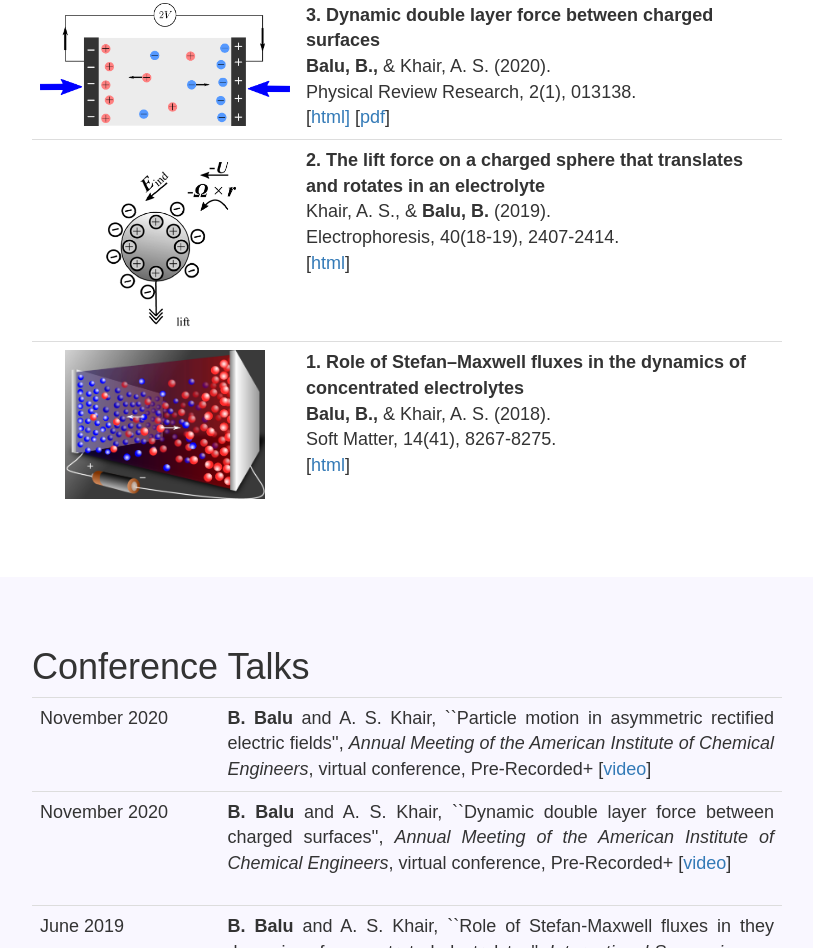
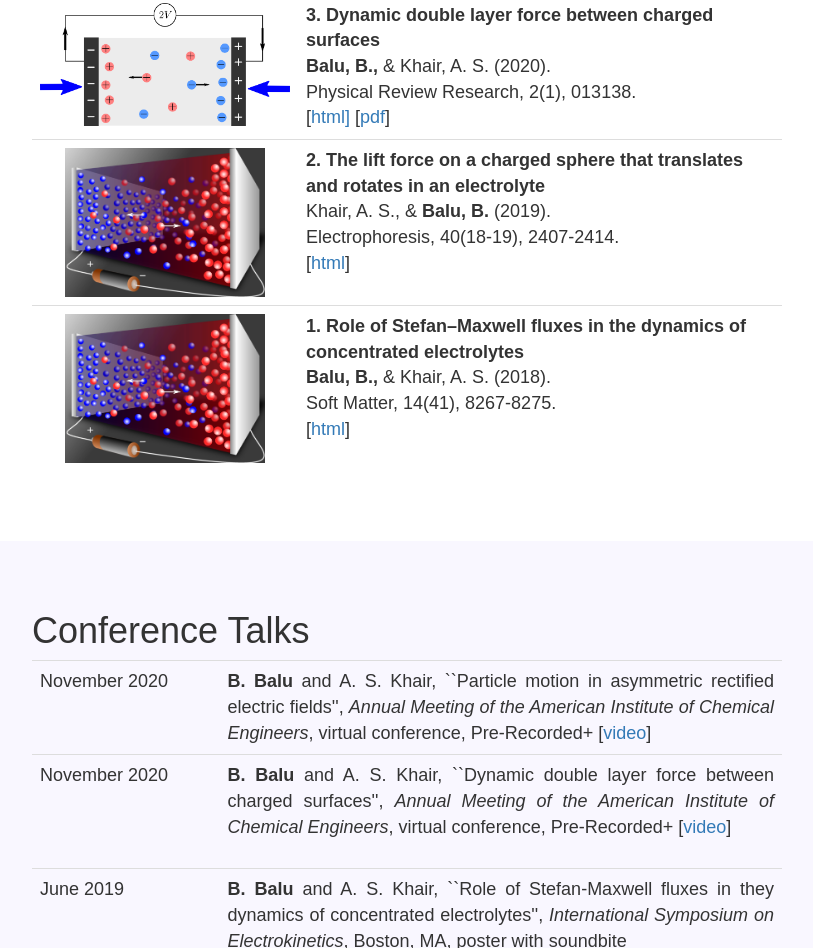
Before and after one commit to bhavyabalu/bhavyabalu.github.io, a website: page index.html in a window 1280 px wide. Shown: the part 1561-2509 px from the top of the page, without its empty margins (239-1052 px from the left). Drawn offline with Linux system fonts and the light colour scheme; files whose address does not match are found by name.

Commit message:
Update index.html

```diff
--- a/index.html
+++ b/index.html
@@ -129,7 +129,7 @@
                               [<a href="https://journals.aps.org/prresearch/abstract/10.1103/PhysRevResearch.2.013138#fulltext" target="_blank" rel="noopener noreferrer">html]</a> [<a href="https://journals.aps.org/prresearch/pdf/10.1103/PhysRevResearch.2.013138" target="_blank" rel="noopener noreferrer">pdf</a>] </td>
                             </tr>
                             <tr>
-                              <td class="col-sm-3"> <a href="https://onlinelibrary.wiley.com/doi/full/10.1002/elps.201900029" target="_blank" rel="noopener noreferrer"> <img src="magnus-abstract.png", alt="magnus abstract", width="250px", class="center"> </a> </td>
+                              <td class="col-sm-3"><a href="https://pubs.rsc.org/en/content/articlehtml/2018/sm/c8sm01222a" target="_blank" rel="noopener noreferrer"> <img src="sm-abstract.png", alt="aref abstract" width="250px", class="center", style="padding-right: 10%; padding-left: 10%;"> </a> </td>
                               <td><b>2. The lift force on a charged sphere that translates and rotates in an electrolyte</b> <br>
                                 Khair, A. S., & <b>Balu, B. </b> (2019). <br>
                                 Electrophoresis, 40(18-19), 2407-2414. <br>
```
